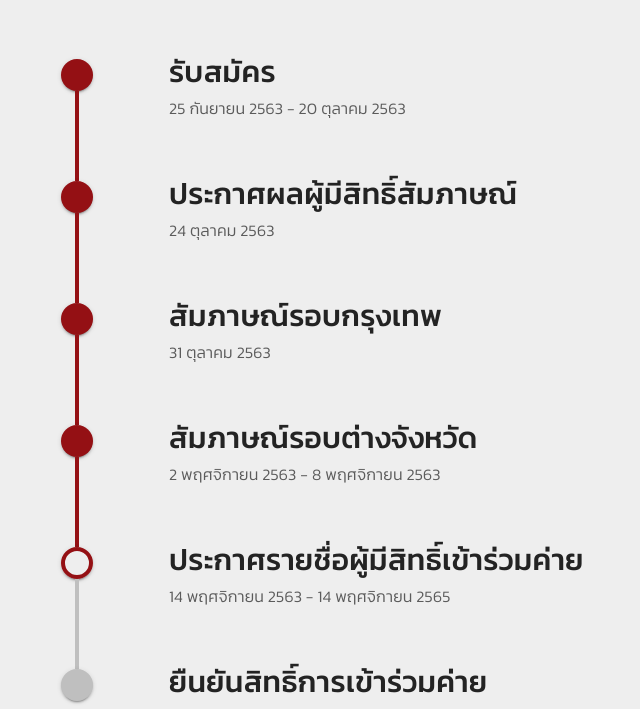
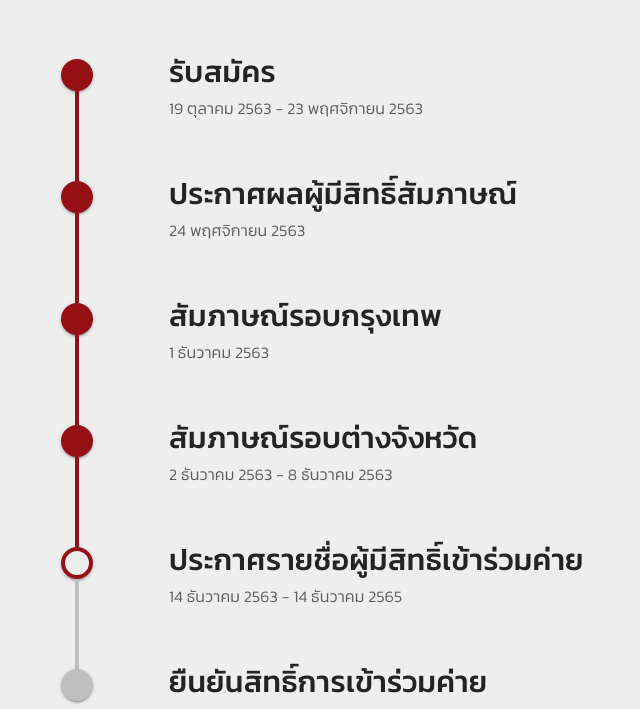
Before and after one commit to esc-chula/larngearcamp-frontend, a React (Create React App) app: page / in a window 1280 px wide. Shown: the part 1938-2647 px from the top of the page, without its empty margins (292-932 px from the left). Built offline with nearby package versions, Linux system fonts and the light colour scheme.

Commit message:
⚡️ replaced momentjs with date-fns

```diff
--- a/src/core/components/timeline.component.tsx
+++ b/src/core/components/timeline.component.tsx
@@ -3,8 +3,8 @@ import { BoxProps, Typography } from "@material-ui/core"
 import { makeStyles } from "@material-ui/core/styles"
 import { TimelineModel } from "../constants/timeline.constant"
 import { Timeline, TimelineConnector, TimelineContent, TimelineDot, TimelineItem, TimelineSeparator, TimelineOppositeContent } from "@material-ui/lab"
-import moment, { Moment } from "moment"
-import "moment/locale/th"
+import { format, isWithinInterval, isFuture, isEqual, addYears } from "date-fns"
+import { th } from "date-fns/esm/locale"
 import { CSSProperties } from "@material-ui/styles"
 
 const useStyle = makeStyles(theme => ({
@@ -71,41 +71,44 @@ export const TimelineDisplay: React.FC<TimelineProps> = props => {
 
   const classes = useStyle()
 
-  const currentDate = moment()
+  const currentDate = new Date()
 
-  const isInactive = (endDate: Moment): CSSProperties | string => {
-    if (currentDate.isBefore(endDate)) return classes.inactive
+  const toChristianCalendar = (date: Date): Date => {
+    return addYears(date, -543)
+  }
+
+  const isInactive = (endDate: Date): CSSProperties | string => {
+    if (isFuture(toChristianCalendar(endDate))) return classes.inactive
     return ""
   }
 
-  const getDotStatus = (startDate: Moment, endDate: Moment): CSSProperties | string => {
-    if (currentDate.isBetween(startDate, endDate, undefined, "[]")) return classes.dotCurrentDate
+  const getDotStatus = (startDate: Date, endDate: Date): CSSProperties | string => {
+    if (isWithinInterval(currentDate, { start: toChristianCalendar(startDate), end: toChristianCalendar(endDate) })) return classes.dotCurrentDate
     return isInactive(endDate)
   }
 
-  const toMoment = (date: string): Moment => {
-    return moment(date, "DD MMMM YYYY").subtract(543, "year")
+  const formatDateTime = (date: Date): string => {
+    return format(date, "d MMMM yyyy", { locale: th })
   }
 
   return (
     <Timeline className={classes.timeline}>
       {label.map(({ duration, title }, index) => {
-        const startDate = toMoment(duration.start)
-        const endDate = toMoment(duration.end)
-
         return (
           <TimelineItem>
             <TimelineOppositeContent className={classes.timelineOppositeContent} />
             <TimelineSeparator className={classes.timelineSeparator}>
-              <TimelineDot className={`${classes.timelineDot} ${getDotStatus(startDate, endDate)}`} />
+              <TimelineDot className={`${classes.timelineDot} ${getDotStatus(duration.start, duration.end)}`} />
               {index < label.length - 1 && (
-                <TimelineConnector className={`${classes.timelineConnector} ${isInactive(toMoment(label[index + 1].duration.start))}`} />
+                <TimelineConnector className={`${classes.timelineConnector} ${isInactive(label[index + 1].duration.start)}`} />
               )}
             </TimelineSeparator>
             <TimelineContent className={classes.timelineContent}>
               <Typography className={classes.eventTitle}>{title}</Typography>
               <Typography className={classes.durationTitle}>
-                {startDate.isSame(endDate) ? duration.start : `${duration.start} - ${duration.end}`}
+                {isEqual(duration.start, duration.end)
+                  ? formatDateTime(duration.start)
+                  : `${formatDateTime(duration.start)} - ${formatDateTime(duration.end)}`}
               </Typography>
             </TimelineContent>
           </TimelineItem>
--- a/src/core/constants/timeline.constant.tsx
+++ b/src/core/constants/timeline.constant.tsx
@@ -1,51 +1,51 @@
 export interface TimelineModel {
   title: string
   duration: {
-    start: string
-    end: string
+    start: Date
+    end: Date
   }
 }
 
 const timelineConstant: Array<TimelineModel> = [
   {
     duration: {
-      start: "25 กันยายน 2563",
-      end: "20 ตุลาคม 2563"
+      start: new Date(2563, 9, 19),
+      end: new Date(2563, 10, 23)
     },
     title: "รับสมัคร"
   },
   {
     duration: {
-      start: "24 ตุลาคม 2563",
-      end: "24 ตุลาคม 2563"
+      start: new Date(2563, 10, 24),
+      end: new Date(2563, 10, 24)
     },
     title: "ประกาศผลผู้มีสิทธิ์สัมภาษณ์"
   },
   {
     duration: {
-      start: "31 ตุลาคม 2563",
-      end: "31 ตุลาคม 2563"
+      start: new Date(2563, 10, 31),
+      end: new Date(2563, 10, 31)
     },
     title: "สัมภาษณ์รอบกรุงเทพ"
   },
   {
     duration: {
-      start: "2 พฤศจิกายน 2563",
-      end: "8 พฤศจิกายน 2563"
+      start: new Date(2563, 11, 2),
+      end: new Date(2563, 11, 8)
     },
     title: "สัมภาษณ์รอบต่างจังหวัด"
   },
   {
     duration: {
-      start: "14 พฤศจิกายน 2563",
-      end: "14 พฤศจิกายน 2565"
+      start: new Date(2563, 11, 14),
+      end: new Date(2565, 11, 14)
     },
     title: "ประกาศรายชื่อผู้มีสิทธิ์เข้าร่วมค่าย"
   },
   {
     duration: {
-      start: "15 พฤศจิกายน 2565",
-      end: "19 ธันวาคม 2565"
+      start: new Date(2565, 12, 15),
+      end: new Date(2565, 12, 19)
     },
     title: "ยืนยันสิทธิ์การเข้าร่วมค่าย"
   }
```
